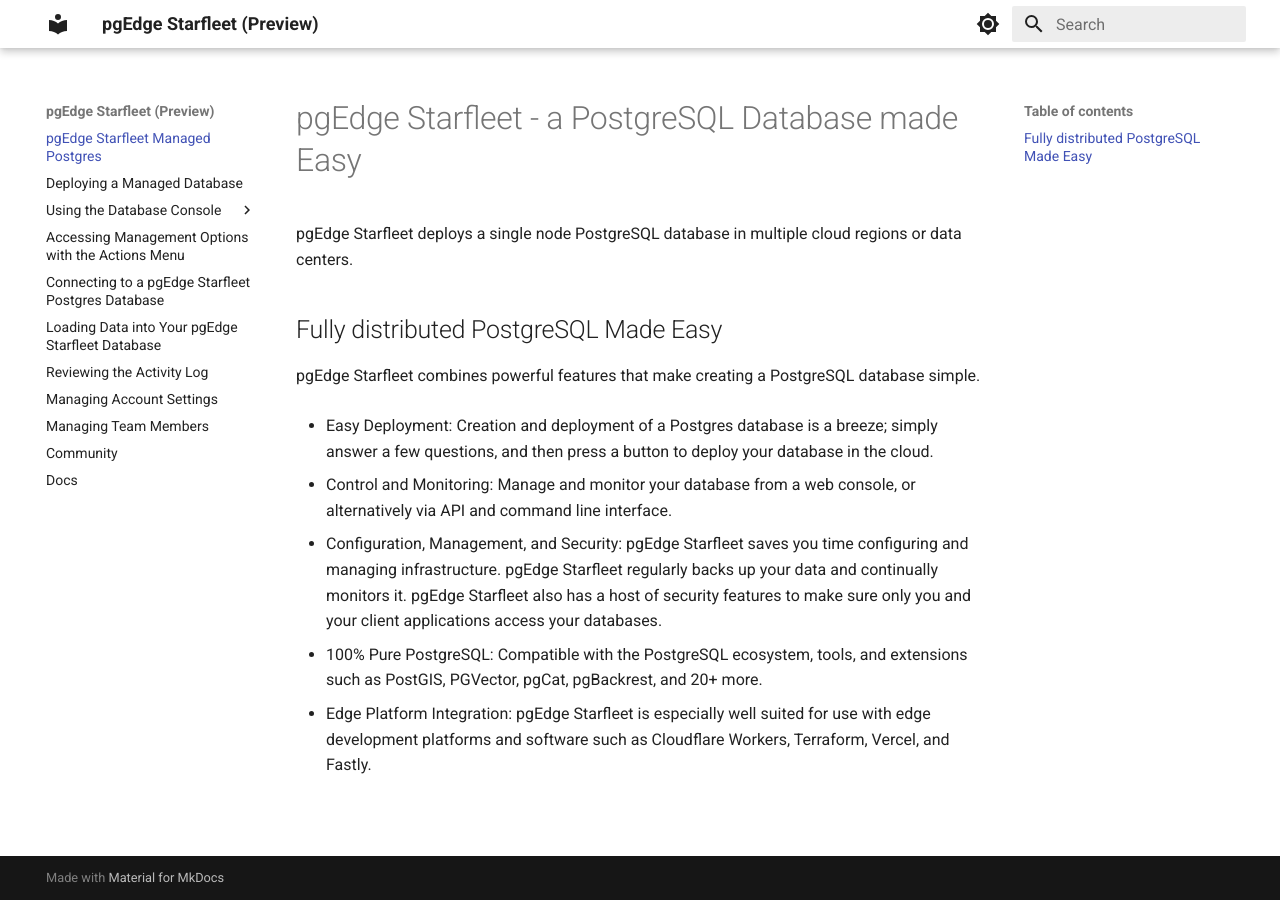
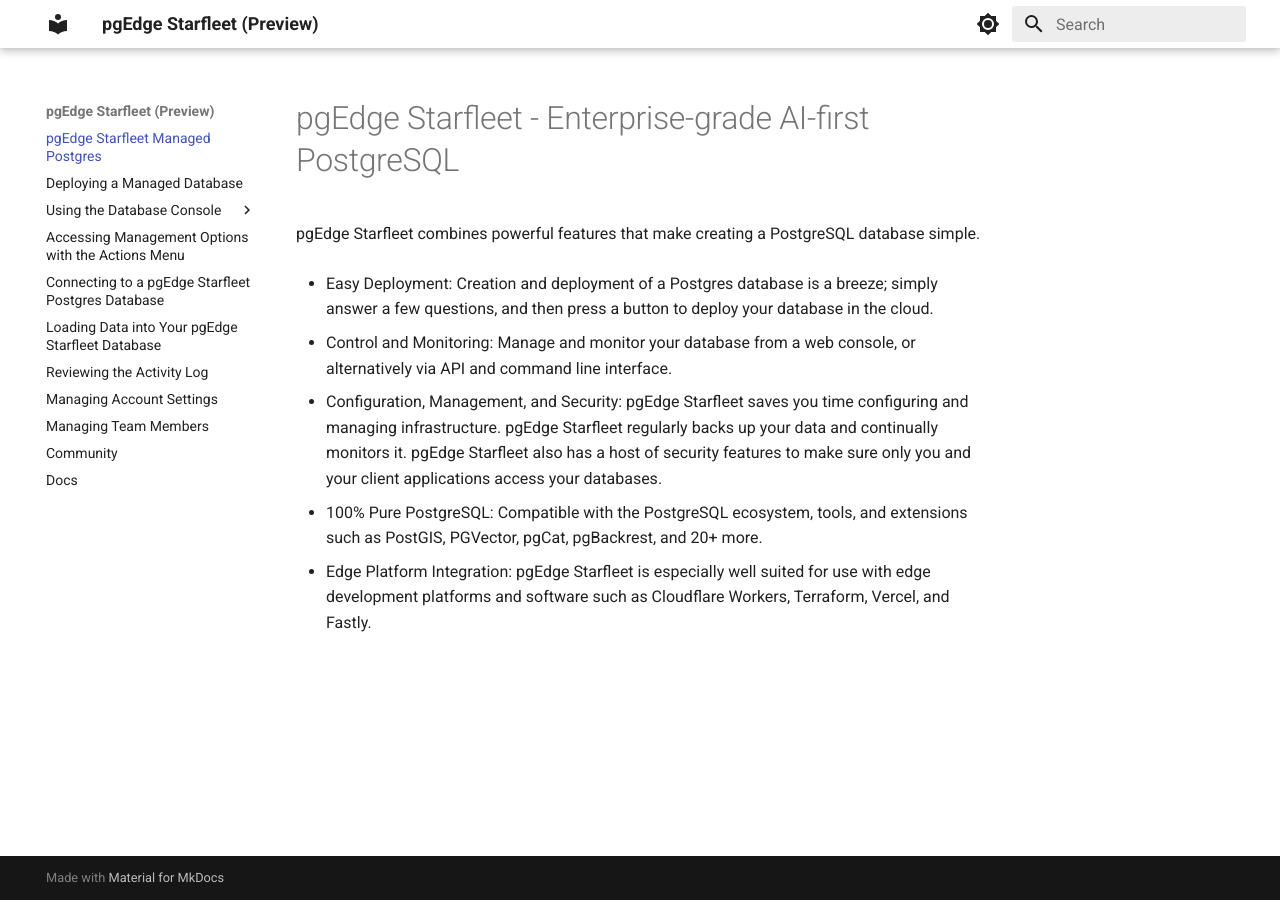
Before and after one commit to pgEdge/pgedge-starfleet-docs, an MkDocs documentation site: the page built from docs/index.md, in a window 1280 px wide. Built offline with MkDocs 1.6.1 and Material for MkDocs 9.7.7, drawn with Linux system fonts in a browser that asks for light colours.

Commit message:
Revise title and streamline introduction in docs
Updated the title and removed introductory text to focus on key features.

```diff
--- a/docs/index.md
+++ b/docs/index.md
@@ -1,9 +1,4 @@
-# pgEdge Starfleet - a PostgreSQL Database made Easy
-
-pgEdge Starfleet deploys a single node PostgreSQL database in multiple cloud regions or
-data centers.
-
-## Fully distributed PostgreSQL Made Easy
+# pgEdge Starfleet - Enterprise-grade AI-first PostgreSQL
 
 pgEdge Starfleet combines powerful features that make creating a PostgreSQL
 database simple.
```
